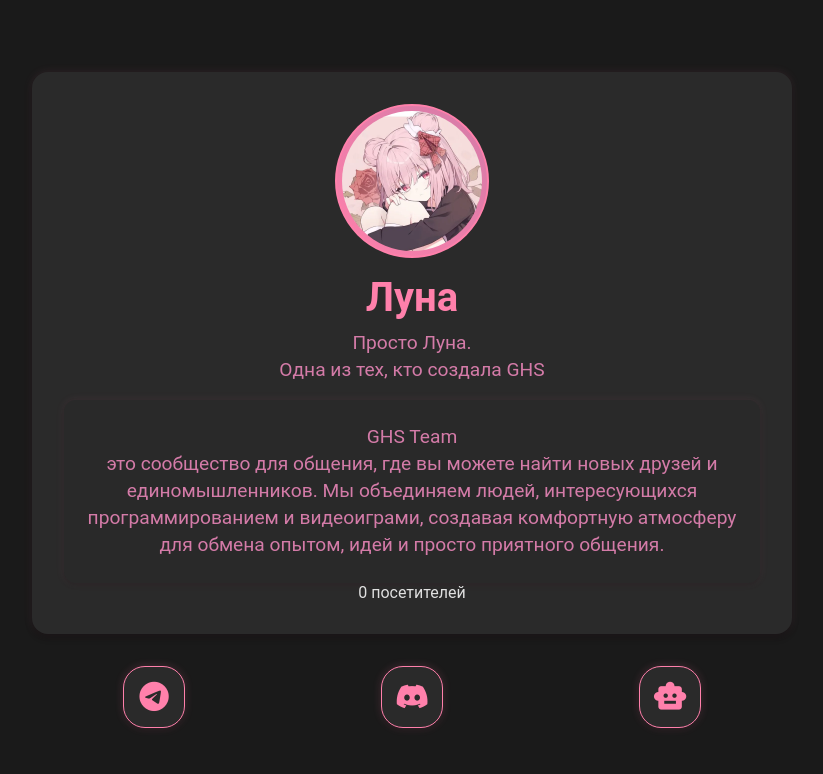
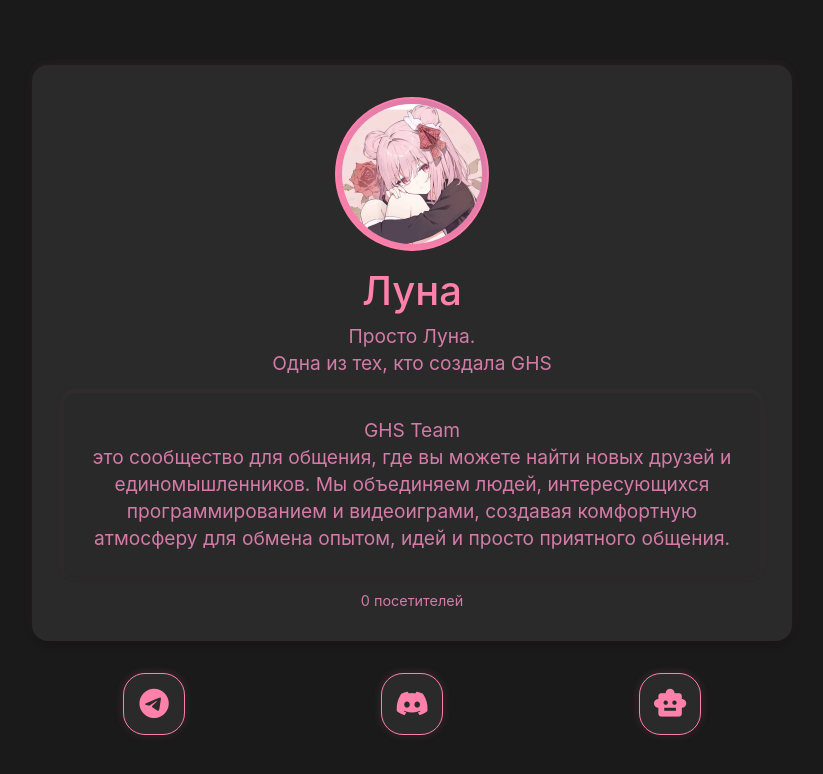
Before and after one commit to mizukika/luna-ghs, a plain HTML site: page index.html in a window 1280 px wide. Shown: the whole page, without its empty margins (228-1051 px from the left). Drawn offline with Linux system fonts and the light colour scheme.

Commit message:
Update styles.css

```diff
--- a/css/styles.css
+++ b/css/styles.css
@@ -1,11 +1,16 @@
-/* Базовые стили */
+* {
+  -webkit-tap-highlight-color: transparent;
+  -webkit-font-smoothing: antialiased;
+  -webkit-overflow-scrolling: touch;
+}
+
 html, body {
   margin: 0;
   padding: 0;
   width: 100%;
   min-height: 100vh;
   overflow-x: hidden;
-  font-family: 'Roboto', sans-serif;
+  font-family: -apple-system, BlinkMacSystemFont, 'Roboto', sans-serif;
   color: #e0e0e0;
   background: #1a1a1a;
   display: flex;
@@ -14,7 +19,6 @@ html, body {
   box-sizing: border-box;
 }
 
-/* Основной контейнер */
 .container {
   display: flex;
   flex-direction: column;
@@ -27,7 +31,6 @@ html, body {
   box-sizing: border-box;
 }
 
-/* Карточка профиля */
 .profile-card {
   background: #2a2a2a;
   padding: 1.5rem;
@@ -36,9 +39,9 @@ html, body {
   text-align: center;
   width: 100%;
   box-sizing: border-box;
+  -webkit-backface-visibility: hidden;
 }
 
-/* Аватар */
 .avatar-container {
   background: linear-gradient(45deg, #ff80ab, #d47ba8);
   width: 100px;
@@ -50,6 +53,7 @@ html, body {
   justify-content: center;
   overflow: hidden;
   border: 2px solid #ff80ab;
+  -webkit-transform: translateZ(0);
 }
 
 .avatar {
@@ -57,14 +61,15 @@ html, body {
   height: 90px;
   border-radius: 50%;
   object-fit: cover;
+  -webkit-user-drag: none;
 }
 
-/* Текст */
 h1 {
   margin: 0.5rem 0;
   font-size: 1.8rem;
   color: #ff80ab;
   line-height: 1.2;
+  font-weight: 500;
 }
 
 p {
@@ -86,7 +91,12 @@ p {
   line-height: 1.5;
 }
 
-/* Кнопки - теперь полностью адаптивные */
+.visitor-counter {
+  margin-top: 1rem;
+  color: #d47ba8;
+  font-size: 0.9rem;
+}
+
 .buttons {
   display: flex;
   width: 100%;
@@ -110,85 +120,70 @@ p {
   border: 1px solid #ff80ab;
   flex-shrink: 1;
   margin: 0 5px;
+  -webkit-appearance: none;
 }
 
 .btn .material-icons {
   font-size: 1.6rem;
 }
 
-/* Адаптация для планшетов */
 @media (min-width: 600px) {
   .container {
     padding: 20px;
     gap: 2rem;
   }
-
   .profile-card {
     padding: 2rem;
   }
-
   .avatar-container {
     width: 120px;
     height: 120px;
   }
-
   .avatar {
     width: 110px;
     height: 110px;
   }
-
   h1 {
     font-size: 2rem;
   }
-
   p {
     font-size: 1.1rem;
   }
-
   .ad-block {
     padding: 1rem;
     font-size: 1rem;
   }
-
   .btn {
     height: 50px;
   }
-
   .btn .material-icons {
     font-size: 1.8rem;
   }
 }
 
-/* Адаптация для десктопов */
 @media (min-width: 900px) {
   .avatar-container {
     width: 150px;
     height: 150px;
   }
-
   .avatar {
     width: 140px;
     height: 140px;
   }
-
   h1 {
     font-size: 2.5rem;
   }
-
   p {
     font-size: 1.2rem;
   }
-
   .btn {
     height: 60px;
     max-width: 60px;
     margin: 0 auto;
   }
-
   .btn .material-icons {
     font-size: 2.2rem;
   }
-
   .buttons {
     justify-content: center;
     gap: 1.5rem;
```
